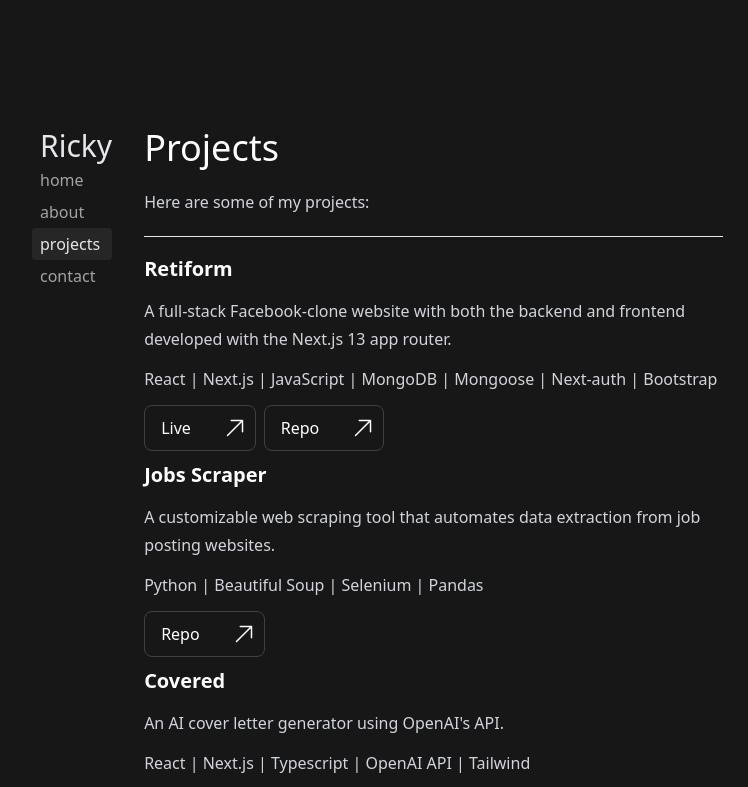
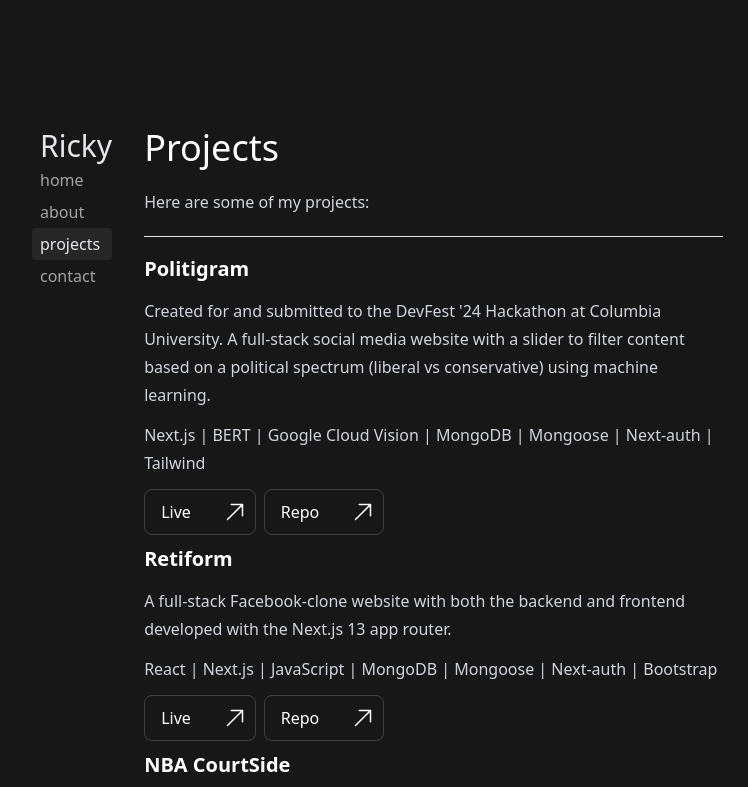
Before and after one commit to rzh4321/portfolio, a Next.js app: page /projects in a window 1280 px wide. Shown: the top 787 px of the page, without its empty margins (160-908 px from the left). Built offline with nearby package versions, Linux system fonts and the light colour scheme.

Commit message:
updated resume and projects

```diff
--- a/app/about/page.jsx
+++ b/app/about/page.jsx
@@ -15,19 +15,19 @@
           {`I've been fascinated by the potential of code to transform ideas into reality ever since
           building my first web application for a school project, which has led me to continuously explore, learn,
           and create. I didn't pick up web development until my second semester as a sophomore, and since
-          then, I've had a lot of fun developing various skills in different programming languages and technologies,
+          then, I've had a lot of fun building a variety of projects with various languages and technologies,
           always excited to tackle the next challenge in order to expand my knowledge.`}
         </p>
         <p>
           {`So far, my journey has been a rollercoaster of rewarding experiences. I've had the opportunity to
-          tackle several projects, each one a chance to learn something new and interesting to stretch my
+          tackle several projects, each one a chance to learn something completely new and interesting to stretch my
           capabilities as a programmer. But what excites me the most is the potential to apply my passion and skills in the
           real world. My goal is to be more than just a student -- I want to be a contributor and a collaborator while still
           being able to create things I love.`}
         </p>
         <hr className="my-4 dark:border-gray-200" />
         <p>
-          {`My most recent personal project was an AI cover letter generator website built using Next.js and shadcn components.`}
+          {`My most recent personal project was a Spotify quiz game built using Next.js and Spotify's Web API.`}
         </p>
         <hr className="my-4 dark:border-gray-200" />
         <p>
@@ -35,7 +35,7 @@
         <a href="/ricky_zhang_resume.pdf" download>
             resume
           </a>
-          {". (PDF, 122Kb)"}
+          {". (PDF, 154Kb)"}
         </p>
         <hr className="my-4 dark:border-gray-200" />
         <p>
--- a/app/projects/page.jsx
+++ b/app/projects/page.jsx
@@ -5,6 +5,22 @@
 };
 
 const projectsData = [
+  {
+    title: "Politigram",
+    description:
+      "Created for and submitted to the DevFest '24 Hackathon at Columbia University. A full-stack social media website with a slider to filter content based on a political spectrum (liberal vs conservative) using machine learning.",
+    stack: [
+      "Next.js",
+      "BERT",
+      "Google Cloud Vision",
+      "MongoDB",
+      "Mongoose",
+      "Next-auth",
+      "Tailwind",
+    ],
+    repo_url: "https://github.com/fzinnah17/columbia-devfest24",
+    live_url: "https://devfest-24.vercel.app/",
+  },
   {
     title: "Retiform",
     description:
@@ -22,6 +38,13 @@
     live_url: "https://retiform.vercel.app/",
   },
   {
+    title: "NBA CourtSide",
+    description: "A responsive web application featuring a clean, minimal interface using ChakraUI for real-time NBA statistics, top performers, and box scores.",
+    stack: ["React", "Next.js", "Typescript", "ChakraUI"],
+    repo_url: "https://github.com/rzh4321/nba-boxscore",
+    live_url: "https://nba-courtside.vercel.app/",
+  },
+  {
     title: "Jobs Scraper",
     description: "A customizable web scraping tool that automates data extraction from job posting websites.",
     stack: ["Python", "Beautiful Soup", "Selenium", "Pandas"],
@@ -34,13 +57,6 @@
     stack: ["React", "Next.js", "Typescript", "OpenAI API","Tailwind"],
     repo_url: "https://github.com/rzh4321/ai-cover-letter",
     live_url: "https://covered-ai.vercel.app/",
-  },
-  {
-    title: "NBA CourtSide",
-    description: "A responsive web application featuring a clean, minimal interface using ChakraUI for real-time NBA statistics, top performers, and box scores.",
-    stack: ["React", "Next.js", "Typescript", "ChakraUI"],
-    repo_url: "https://github.com/rzh4321/nba-boxscore",
-    live_url: "https://nba-courtside.vercel.app/",
   },
   {
     title: "HoopsIQ",
```
Also changed, not shown: 1 other file (tests, documents, lock files or other folders).
